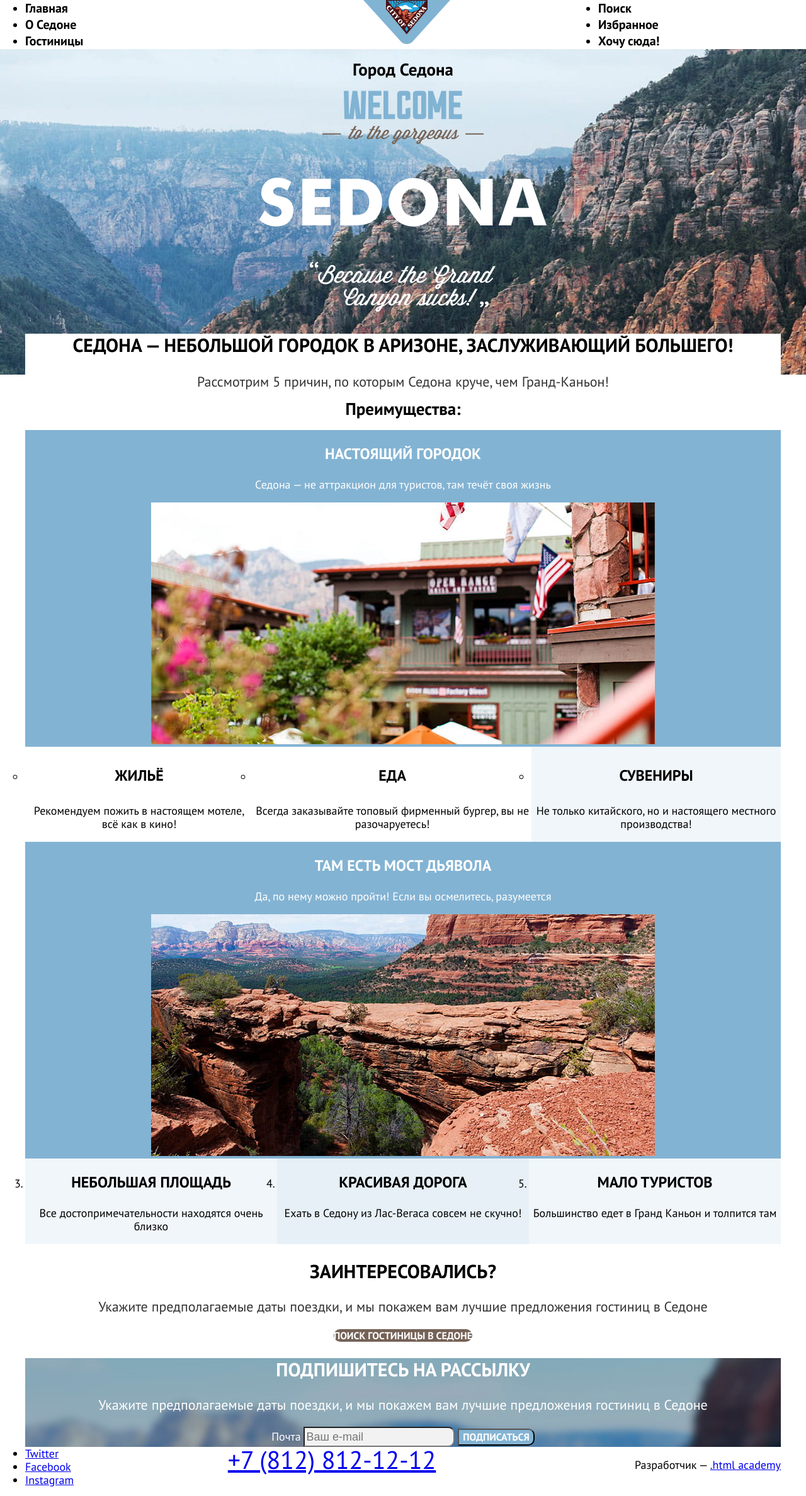
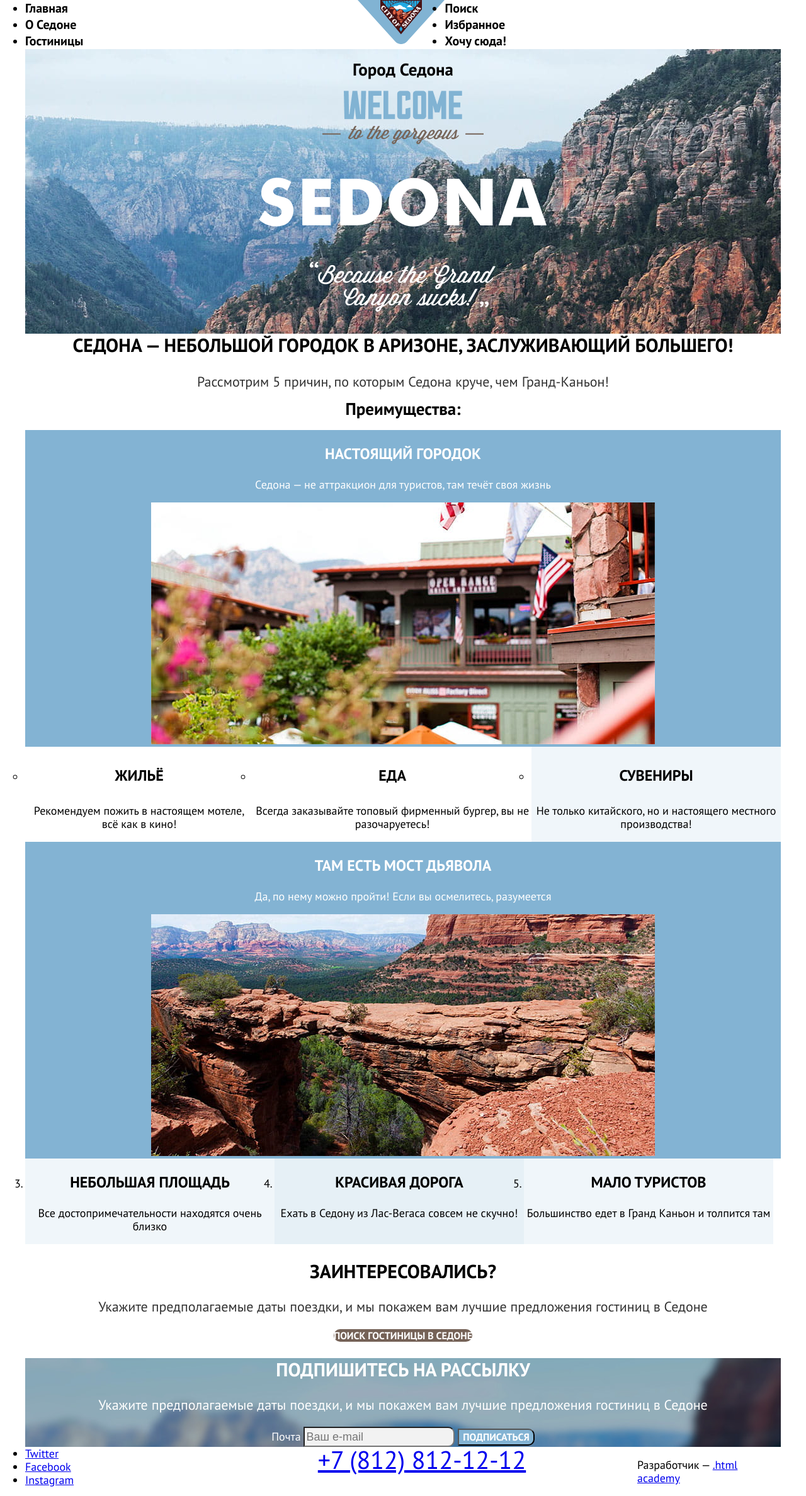
Before and after one commit to anastasia-sp/1902231-sedona-32, a plain HTML site: page index.html in a window 1280 px wide. Shown: the whole page at 63% size. Drawn offline with Linux system fonts and the light colour scheme.

Commit message:
Исправляет ошибки

```diff
--- a/index.html
+++ b/index.html
@@ -47,7 +47,6 @@
   </header>
 
   <main class="page-main main-container">
-    <div class="page-container">
       <section class="advantages">
         <h1 class="visually-hidden">Город Седона</h1>
         <img src="images/welcome.png" width="458" height="352"
@@ -112,11 +111,9 @@
           <button type="submit" class="button subscription-button">Подписаться</button>
         </form>
       </section>
-    </div>
   </main>
 
   <footer class="page-footer">
-    <div class="page-footer-container">
       <ul class="footer-social-list">
         <li class="footer-social-item">
           <a class="footer-social-link" href="https://twitter.com/htmlacademy_ru">
@@ -141,7 +138,6 @@
         </span>
         <a class="htmlacademy-link" href="https://htmlacademy.ru/">.html academy</a>
       </p>
-    </div>
   </footer>
 </body>
 
--- a/styles/styles.css
+++ b/styles/styles.css
@@ -48,24 +48,21 @@ body {
 }
 
 .navigation {
+  width: 1200px;
   display: flex;
-  width: 1200px;
   margin: 0 auto;
+  justify-content: space-between;
 }
 
 .navigation-list {
   margin: 0;
   padding: 0;
-  width: 420px;
-}
-
-.logo {
-  margin: 0 auto;
+  flex-grow: 1;
 }
 
 .navigation-user {
-  max-width: 290px;
   margin-left: auto;
+  flex-grow: 1;
 }
 
 .navigation-link {
@@ -81,9 +78,6 @@ body {
   background-image: url("../images/bg/index-bg.jpg");
   background-size: 100% auto;
   background-repeat: no-repeat;
-}
-
-.page-container {
   width: 1200px;
   margin: 0 auto;
 }
@@ -114,24 +108,22 @@ body {
   margin: 0;
   padding: 0;
   display: flex;
-  justify-content: space-between;
   flex-wrap: wrap;
 }
 
 .advantages-item {
-  width: 400px;
+  width: 33%;
   background-color: rgba(131, 179, 211, 0.12);
   color: #000000;
 }
 
 .advantages-item:nth-child(even) {
-  width: 400px;
   background-color: rgba(131, 179, 211, 0.2);
 }
 
 .advantages-item-large,
 .advantages-item-large:nth-child(even) {
-  width: 1200px;
+  width: 100%;
   background-color: #83B3D3;
   color: #FFFFFF;
 }
@@ -145,7 +137,7 @@ body {
 }
 
 .advises-item {
-  width: 400px;
+  width: 33%;
 }
 
 .advices-item:nth-child(odd) {
@@ -227,23 +219,22 @@ body {
 }
 
 .page-footer {
+  width: 1200px;
   background-color: #FFFFFF;
   color: #000000;
-}
-
-.page-footer-container {
   display: flex;
-  width: 1200px;
+  justify-content: space-between;
   margin: 0 auto;
 }
 
 .footer-social-list {
+  width: 20%;
   margin: 0;
   padding: 0;
 }
 
 .footer-contacts-phone{
-  width: 700px;
+  width: 60%;
   font-weight: 400;
   font-size: 40px;
   line-height: 40px;
@@ -253,6 +244,7 @@ body {
 }
 
 .about-text {
+  width: 20%;
   margin-left: auto;
 }
 
```
